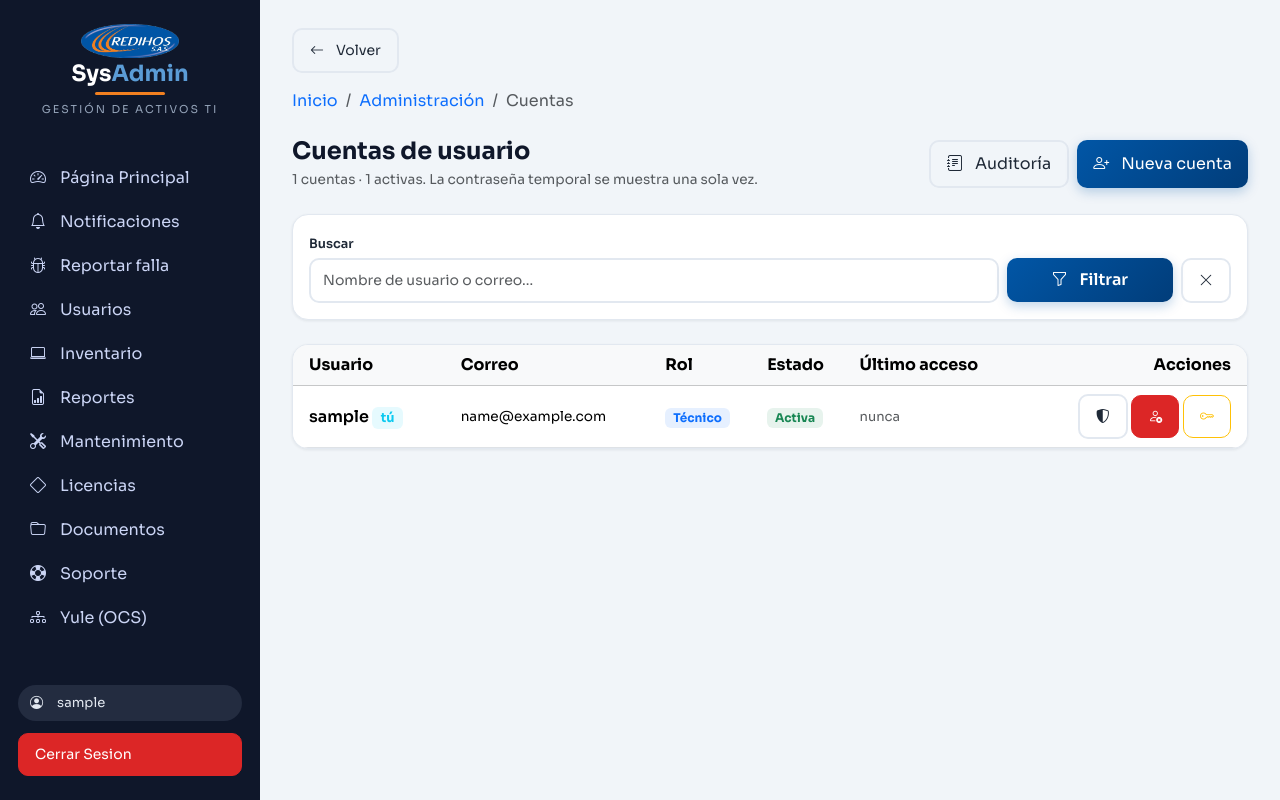
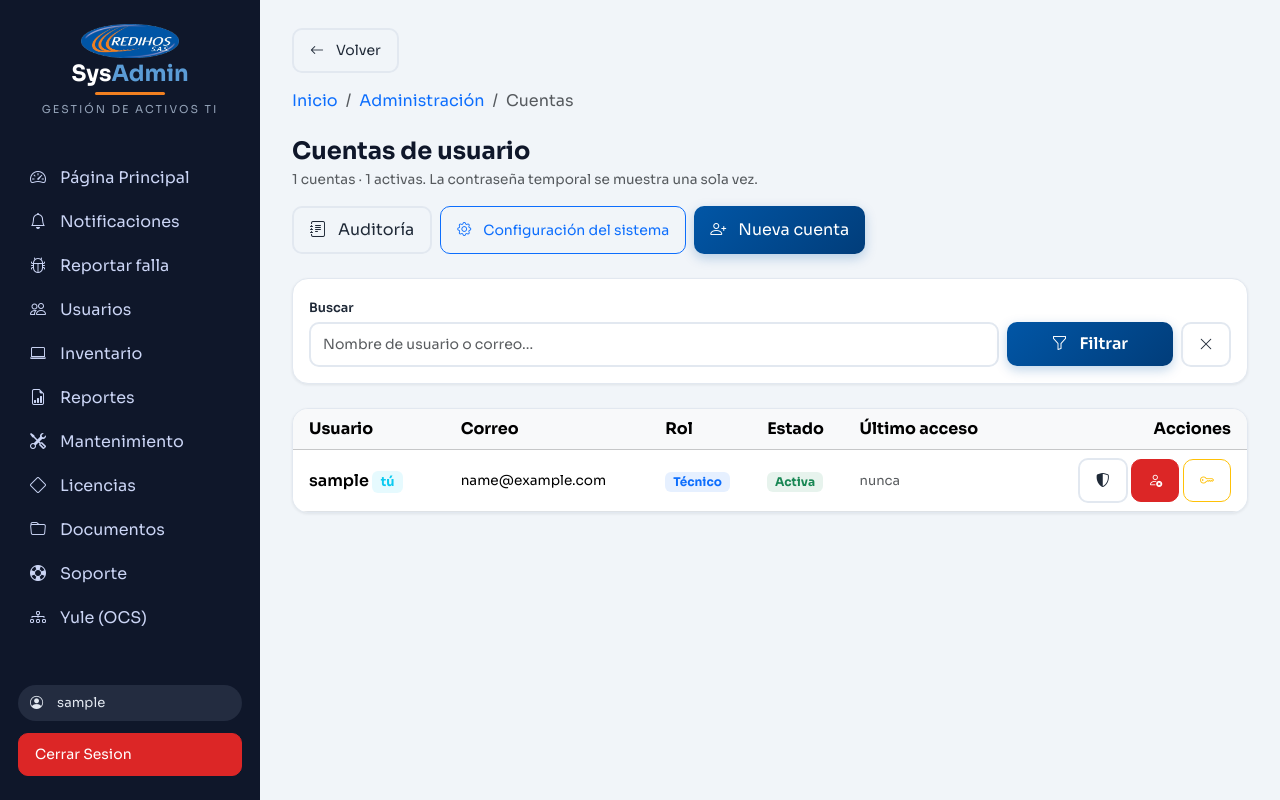
Before and after one commit to b41r0nn/SysAdmin, a Django app: page /administracion/cuentas/ in a window 1280 px wide. Run offline with Django 4.2, Linux system fonts and the light colour scheme; the visitor is signed in with stand-in values (Sample User, id 1); data comes from the database, SQL or seed files in the repository; data that the repository does not hold is empty; parts of the project's set-up code (start-up, migrations or seed data) failed here and were passed over; some libraries are stand-ins or nearby versions.

Commit message:
fix(reports,inventario): incluir garantía extendida sin fábrica; feat(ui): renombra Administración a Configuración y agrega accesos directos

```diff
--- a/backend/administracion/templates/administracion/auditoria_lista.html
+++ b/backend/administracion/templates/administracion/auditoria_lista.html
@@ -18,6 +18,9 @@
   <div class="d-flex gap-2">
     <a href="{% url 'administracion:cuentas' %}" class="btn btn-outline-primary btn-sm">
       <i class="bi bi-people me-1"></i>Cuentas
+    </a>
+    <a href="{% url 'administracion:configuracion' %}" class="btn btn-outline-primary btn-sm">
+      <i class="bi bi-gear me-1"></i>Configuración del sistema
     </a>
   </div>
 </div>
--- a/backend/administracion/templates/administracion/cuentas_lista.html
+++ b/backend/administracion/templates/administracion/cuentas_lista.html
@@ -22,6 +22,9 @@
   <div class="d-flex gap-2">
     <a href="{% url 'administracion:lista_auditoria' %}" class="btn btn-outline-secondary">
       <i class="bi bi-journal-text me-1"></i>Auditoría
+    </a>
+    <a href="{% url 'administracion:configuracion' %}" class="btn btn-outline-primary btn-sm">
+      <i class="bi bi-gear me-1"></i>Configuración del sistema
     </a>
     <a href="{% url 'administracion:crear_cuenta' %}" class="btn btn-primary">
       <i class="bi bi-person-plus me-1"></i>Nueva cuenta
--- a/backend/templates/base.html
+++ b/backend/templates/base.html
@@ -113,7 +113,7 @@
                 {% endif %}
                 {% if puede_administracion %}
                 <a class="nav-link {% if request.resolver_match.app_name == 'administracion' %}active{% endif %}" href="{% url 'administracion:lista_auditoria' %}">
-                    <i class="bi bi-shield-lock me-2"></i>Administración
+                    <i class="bi bi-shield-lock me-2"></i>Configuración
                 </a>
                 {% endif %}
             </nav>
```
